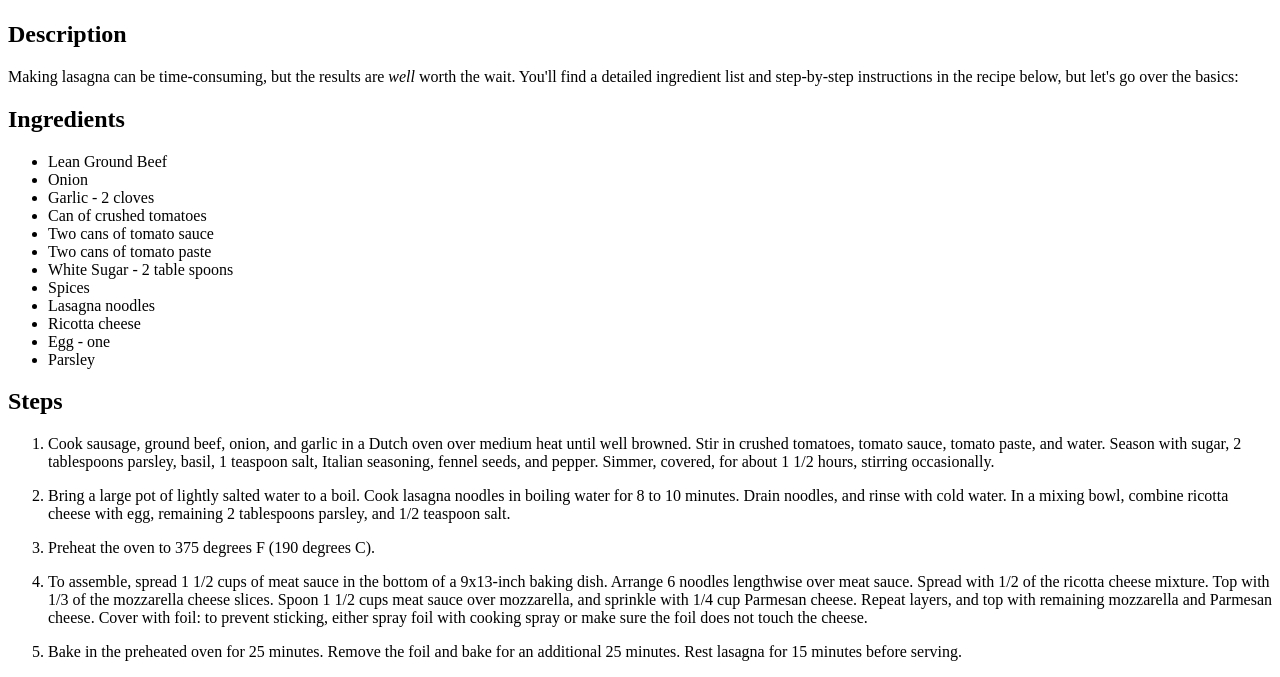
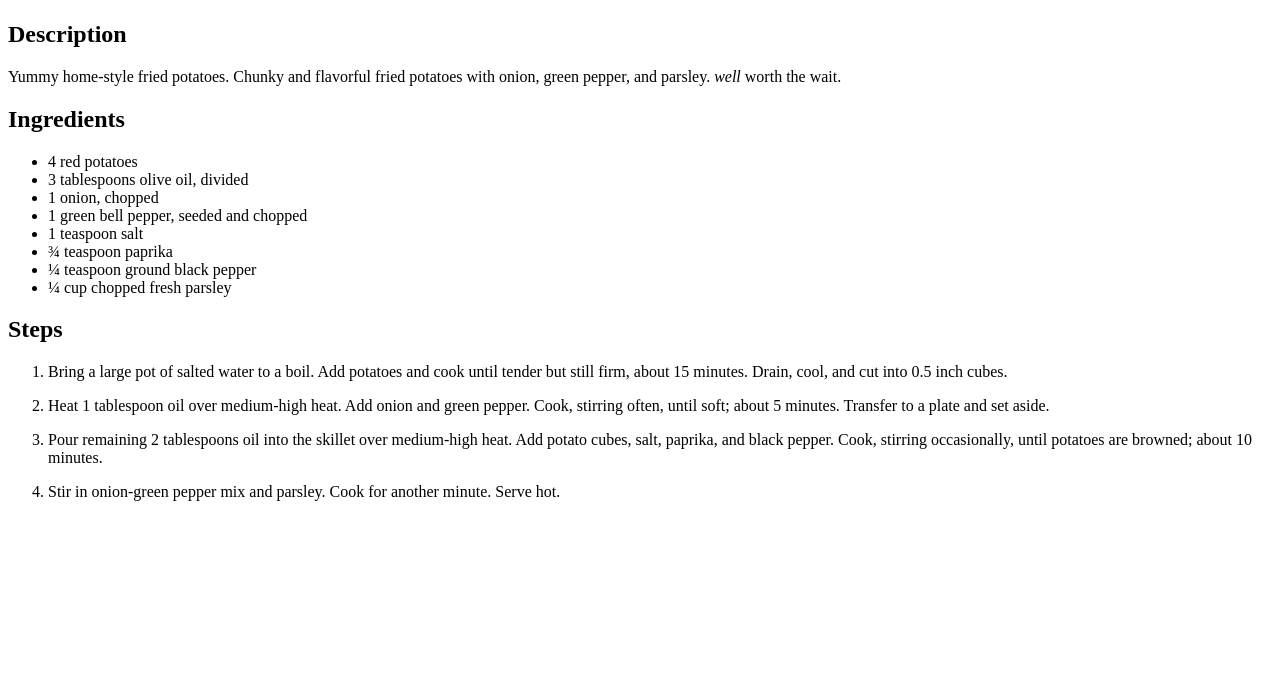
Before and after one commit to Tuchdov/odin-recipes, a plain HTML site: page recipes/homefries.html in a window 1280 px wide. Shown: the part 383-1060 px from the top of the page. After the commit the page ends 900 px from the top, so only its background shows below. Drawn offline with Linux system fonts and the light colour scheme.

Commit message:
Add homefries content

```diff
--- a/recipes/homefries.html
+++ b/recipes/homefries.html
@@ -14,42 +14,36 @@
 
     <h2>Description</h2>
 
-    <p>Making lasagna can be time-consuming,
-    but the results are <em>well</em> worth the wait.
-    You'll find a detailed ingredient list and step-by-step instructions in the recipe below,
-    but let's go over the basics:</p>
+    <p>Yummy home-style fried potatoes. Chunky and flavorful fried potatoes with onion, green pepper, and parsley. <em>well</em> worth the wait. </p>
 
-    <p>
 
-    </p>
+
     <h2>Ingredients</h2>
     <ul>
-        <li>Lean Ground Beef</li>
-        <li>Onion</li>
-        <li>Garlic - 2 cloves</li>
-        <li>Can of crushed tomatoes</li>
-        <li>Two cans of tomato sauce</li>
-        <li>Two cans of tomato paste</li>
-        <li>White Sugar - 2 table spoons</li>
-        <li>Spices</li>
-        <li>Lasagna noodles</li>
-        <li>Ricotta cheese</li>
-        <li>Egg - one</li>
-        <li>Parsley</li>
+        <li>4 red potatoes</li>
+        <li>3 tablespoons olive oil, divided</li>
+        <li>1 onion, chopped</li>
+        <li>1 green bell pepper, seeded and chopped</li>
+        <li>1 teaspoon salt</li>
+        <li>¾ teaspoon paprika</li>
+        <li>¼ teaspoon ground black pepper</li>
+        <li>¼ cup chopped fresh parsley</li>
     </ul>
 
     <h2>Steps</h2>
     <ol>
-        <li><p>Cook sausage, ground beef, onion, and garlic in a Dutch oven over medium heat until well browned. Stir in crushed tomatoes, tomato sauce, tomato paste, and water. Season with sugar, 2 tablespoons parsley, basil, 1 teaspoon salt, Italian seasoning, fennel seeds, and pepper.
-            Simmer, covered, for about 1 1/2 hours, stirring occasionally.</p>
-        </li>
-        <li><p>Bring a large pot of lightly salted water to a boil. Cook lasagna noodles in boiling water for 8 to 10 minutes. Drain noodles, and rinse with cold water. In a mixing bowl, combine ricotta cheese with egg, remaining 2 tablespoons parsley, and 1/2 teaspoon salt.<p>
-        </li>
-        <li><p>Preheat the oven to 375 degrees F (190 degrees C).</p>
-        </li>
-        <li><p>To assemble, spread 1 1/2 cups of meat sauce in the bottom of a 9x13-inch baking dish. Arrange 6 noodles lengthwise over meat sauce. Spread with 1/2 of the ricotta cheese mixture. Top with 1/3 of the mozzarella cheese slices. Spoon 1 1/2 cups meat sauce over mozzarella, and sprinkle with 1/4 cup Parmesan cheese. Repeat layers, and top with remaining mozzarella and Parmesan cheese.
-             Cover with foil: to prevent sticking, either spray foil with cooking spray or make sure the foil does not touch the cheese.</p></li>
-        <li>Bake in the preheated oven for 25 minutes. Remove the foil and bake for an additional 25 minutes. Rest lasagna for 15 minutes before serving.</li>
+        <li><p>
+        Bring a large pot of salted water to a boil. Add potatoes and cook until tender but still firm, about 15 minutes. Drain, cool, and cut into 0.5 inch cubes.
+        </p></li>
+        <li><p>
+            Heat 1 tablespoon oil over medium-high heat. Add onion and green pepper. Cook, stirring often, until soft; about 5 minutes. Transfer to a plate and set aside.
+       </p></li>
+        <li><p>
+            Pour remaining 2 tablespoons oil into the skillet over medium-high heat. Add potato cubes, salt, paprika, and black pepper. Cook, stirring occasionally, until potatoes are browned; about 10 minutes.
+        </p></li>
+        <li><p>
+            Stir in onion-green pepper mix and parsley. Cook for another minute. Serve hot.
+        </p></li>
     </ol>
 
 
```
